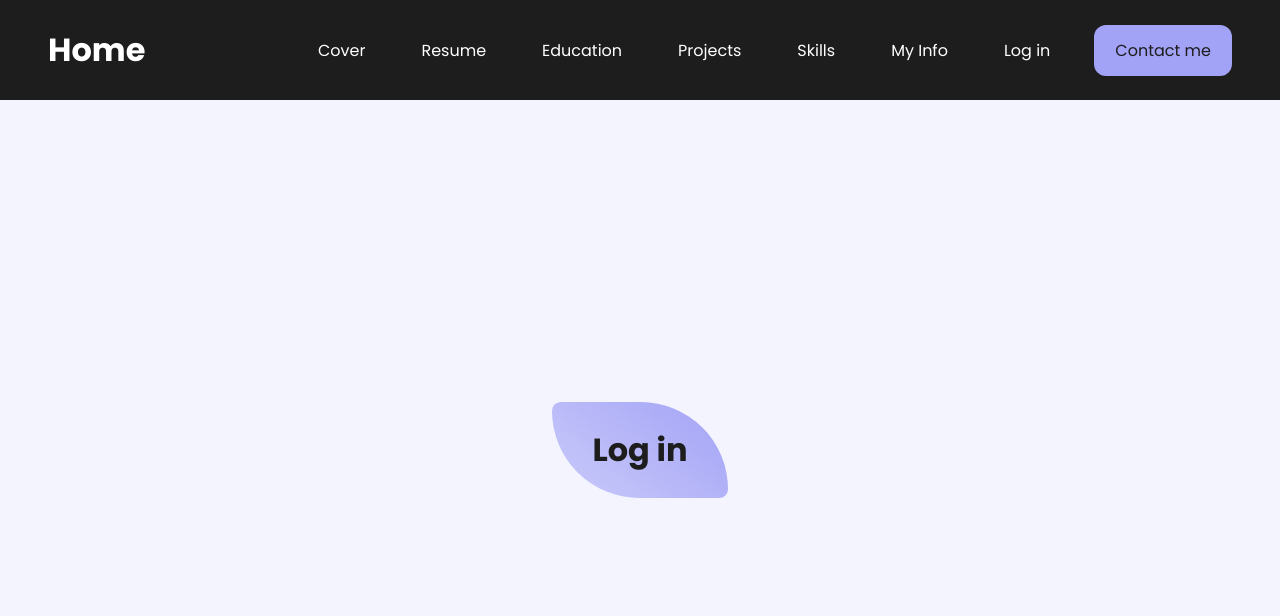
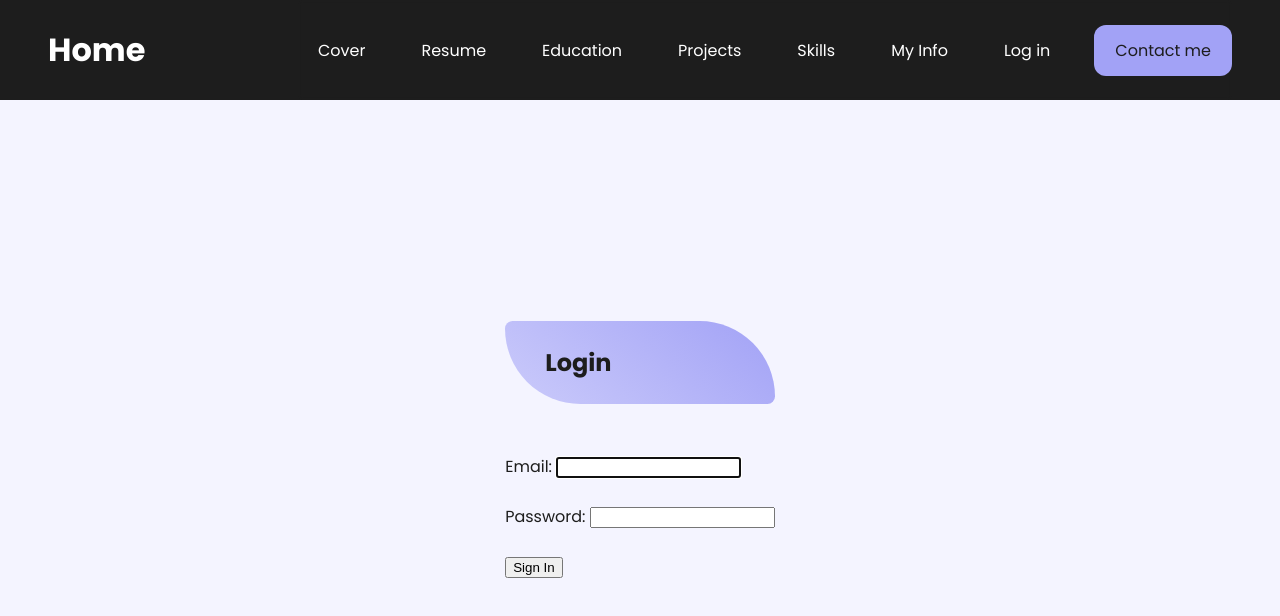
Before and after one commit to Amanda-Leech/portfolio-fe, a React (Create React App) app: page /Login in a window 1280 px wide. Shown: the top 616 px of the page. Built offline with nearby package versions, Linux system fonts and the light colour scheme.

Commit message:
added login page

```diff
--- /dev/null
+++ b/src/component/AuthProvider.js
@@ -0,0 +1,11 @@
+import { createContext, useState } from 'react';
+
+const AuthContext = createContext({});
+
+export const AuthProvider = ({ children }) => {
+    const [auth, setAuth] = useState({});
+
+    return <AuthContext.Provider value={{ auth, setAuth }}>{children}</AuthContext.Provider>;
+};
+
+export default AuthContext;
--- /dev/null
+++ b/src/component/axios.js
@@ -0,0 +1,5 @@
+import axios from 'axios';
+
+export default axios.create({
+    baseURL: `http://localhost:5000`,
+});
--- a/src/index.js
+++ b/src/index.js
@@ -3,10 +3,13 @@ import ReactDOM from 'react-dom';
 import './style/index.scss';
 import App from './App';
 import { BrowserRouter as Router } from 'react-router-dom';
+import { AuthProvider } from './component/AuthProvider';
 
 ReactDOM.render(
     <Router>
-        <App />
+        <AuthProvider>
+            <App />
+        </AuthProvider>
     </Router>,
     document.getElementById('root')
 );
--- a/src/page/Login.js
+++ b/src/page/Login.js
@@ -1,7 +1,87 @@
 import React from 'react';
+import { useRef, useState, useEffect, useContext } from 'react';
+import AuthContext from '../component/AuthProvider';
+import axios from '../component/axios';
+const LOGIN_URL = '/user/auth';
 
-function Login() {
-    return <h1>Log in</h1>;
-}
+const Login = () => {
+    const { setAuth } = useContext(AuthContext);
+    const emailRef = useRef();
+    const errRef = useRef();
+
+    const [email, setUser] = useState('');
+    const [password, setPwd] = useState('');
+    const [errMsg, setErrMsg] = useState('');
+    const [success, setSuccess] = useState(false);
+
+    useEffect(() => {
+        emailRef.current.focus();
+    }, []);
+    useEffect(() => {
+        setErrMsg('');
+    }, [email, password]);
+
+    const handleSubmit = async (e) => {
+        e.preventDefault();
+        try {
+            const response = await axios.post(LOGIN_URL, JSON.stringify({ email: email, password }), {
+                headers: { 'Content-Type': 'application/json' },
+                // withCredentials: true,
+            });
+            console.log(JSON.stringify(response?.data));
+            const auth = response?.data?.auth;
+            const role = response?.data?.role;
+            setAuth({ email, password, role, auth });
+            setUser('');
+            setPwd('');
+            setSuccess(true);
+        } catch (err) {
+            if (!err?.response) {
+                setErrMsg('No Server Response');
+            } else if (err.response?.status === 400) {
+                setErrMsg('Missing Email or Password');
+            } else if (err.response?.status === 401) {
+                setErrMsg('Unauthorized');
+            } else {
+                setErrMsg('Login Failed');
+            }
+            errRef.current.focus();
+        }
+    };
+
+    return (
+        <>
+            {success ? (
+                <section>
+                    <h1>You are logged in!</h1>
+                    <br />
+                    {/* <p>
+                            <a href="#">Go to Home</a>
+                        </p> */}
+                </section>
+            ) : (
+                <section>
+                    <p ref={errRef} className={errMsg ? 'errmsg' : 'offscreen'} aria-live="assertive">
+                        {errMsg}
+                    </p>
+                    <h1>Login</h1>
+                    <br />
+                    <br />
+                    <form onSubmit={handleSubmit}>
+                        <label htmlFor="email">Email: </label>
+                        <input type="text" id="email" ref={emailRef} autocomplete="off" onChange={(e) => setUser(e.target.value)} value={email} required />
+                        <br />
+                        <br />
+                        <label htmlFor="password">Password: </label>
+                        <input type="password" id="password" onChange={(e) => setPwd(e.target.value)} value={password} required />
+                        <br />
+                        <br />
+                        <button>Sign In</button>
+                    </form>
+                </section>
+            )}
+        </>
+    );
+};
 
 export default Login;
```
Also changed, not shown: 1 other file (tests, documents, lock files or other folders).
